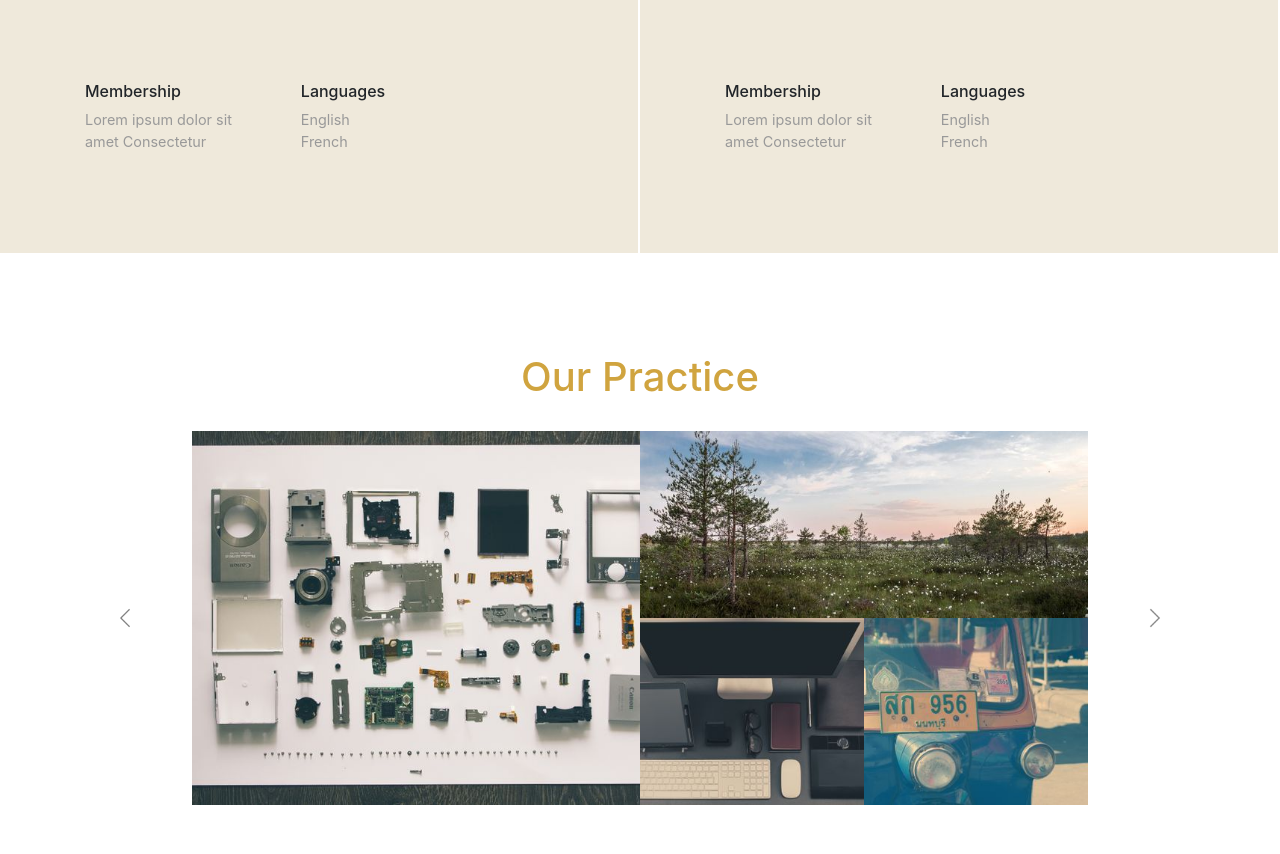
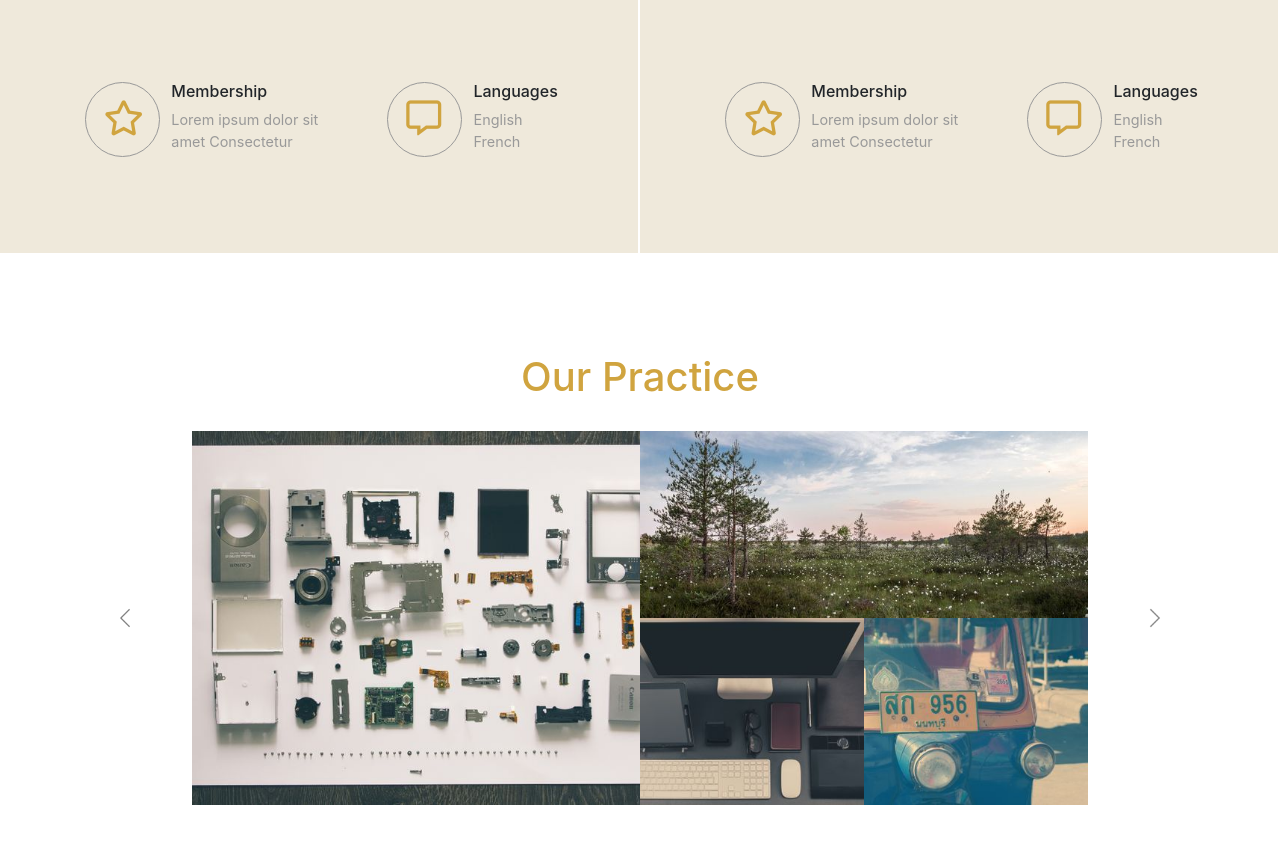
Before and after one commit to namasterohith/growthplug_test, a plain HTML site: page index.html in a window 1280 px wide. Shown: the part 1084-1938 px from the top of the page. Drawn offline with Linux system fonts and the light colour scheme; files whose address does not match are found by name.

Commit message:
Updated index

```diff
--- a/index.html
+++ b/index.html
@@ -180,14 +180,14 @@
         <div class="row no-margin">
             <div class="col-sm no-padding">
                 <div class="row no-margin doc-member">
-                    <div class="col-sm-2 d-md-none doc-member-detail">
+                    <div class="col-sm-2 d-none d-md-block doc-member-detail">
                         <h6 class="member-icon"><i class="far fa-star"></i></h6>
                     </div>
                     <div class="col-sm-5 doc-member-detail">
                         <h6>Membership</h6>
                         <p>Lorem ipsum dolor sit amet Consectetur</p>
                     </div>
-                    <div class="col-sm-2 d-md-none doc-member-detail">
+                    <div class="col-sm-2 d-none d-md-block doc-member-detail">
                         <h6 class="member-icon"><i class="far fa-comment-alt"></i></h6>
                     </div>
                     <div class="col-sm-3 doc-member-detail">
@@ -199,14 +199,14 @@
             </div>
             <div class="col-sm no-padding">
                 <div class="row no-margin doc-member">
-                    <div class="col-sm-2 d-md-none doc-member-detail">
+                    <div class="col-sm-2 d-none d-md-block doc-member-detail">
                         <h6 class="member-icon"><i class="far fa-star"></i></h6>
                     </div>
                     <div class="col-sm-5 doc-member-detail">
                         <h6>Membership</h6>
                         <p>Lorem ipsum dolor sit amet Consectetur</p>
                     </div>
-                    <div class="col-sm-2 d-md-none doc-member-detail">
+                    <div class="col-sm-2 d-none d-md-block doc-member-detail">
                         <h6 class="member-icon"><i class="far fa-comment-alt"></i></h6>
                     </div>
                     <div class="col-sm-3 doc-member-detail">
```
